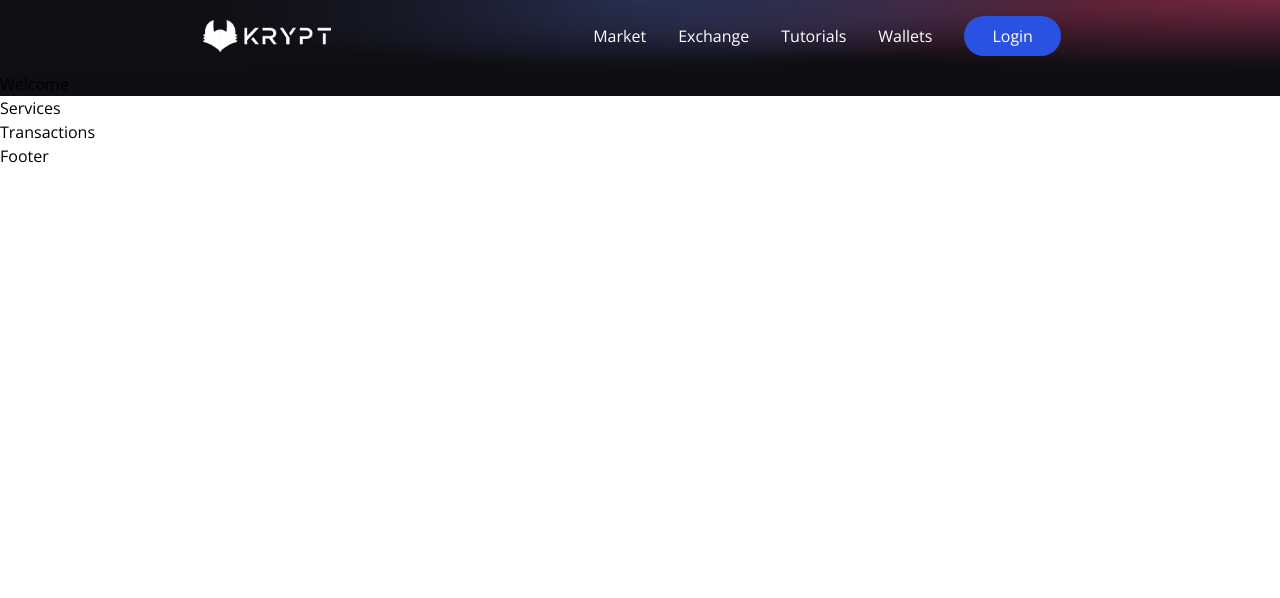
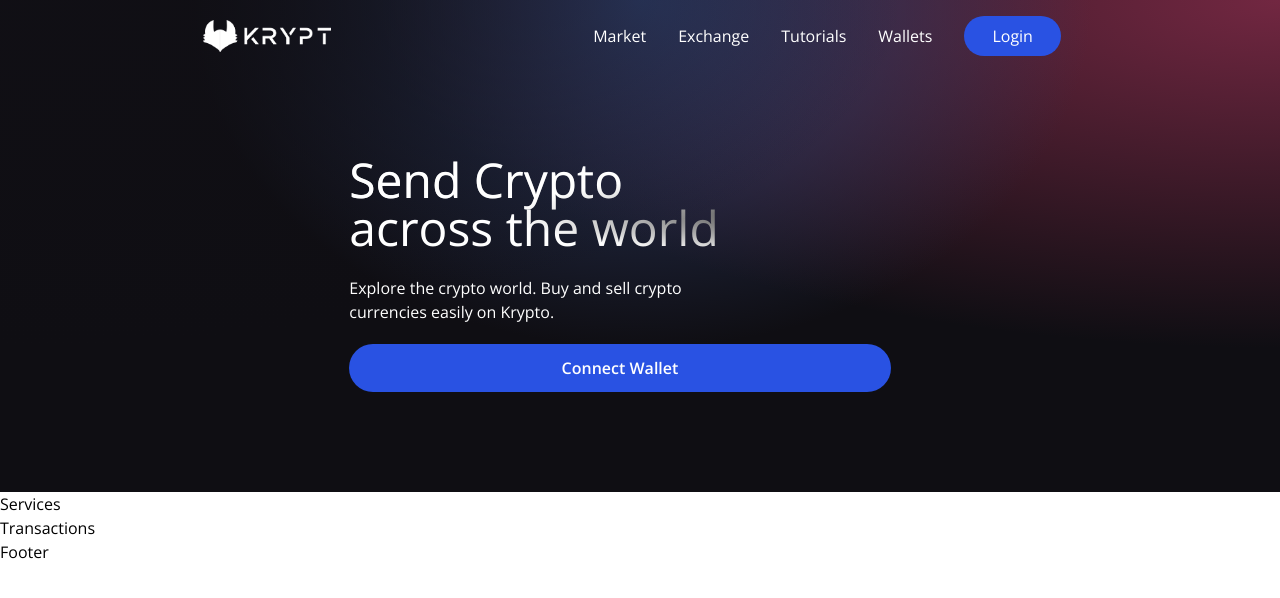
Before and after one commit to SunnyC0d3/krypt_web3, a React (Vite) app in the folder client/: page / in a window 1280 px wide. Shown: the top 598 px of the page. Built offline with nearby package versions, Linux system fonts and the light colour scheme.

Commit message:
starting to build welcome section

```diff
--- a/client/src/components/Welcome.jsx
+++ b/client/src/components/Welcome.jsx
@@ -1,6 +1,24 @@
+import { AiFillPlayCircle } from 'react-icons/ai';
+import { SiEthereum } from 'react-icons/si';
+import { BsInfoCircle } from 'react-icons/bs';
+
+import { Loader } from './';
+
 function Welcome() {
+    function connectWallet() {}
+
     return (
-        <h1>Welcome</h1>
+        <div className="flex w-full justify-center items-center">
+            <div className="flex md:flex-row flex-col items-start justify-between md:p-20 py-12 px-4">
+                <div className="flex flex-1 justify-start flex-col md:mr-10">
+                    <h1 className="text-3xl sm:text-5xl text-white text-gradient py-1">Send Crypto <br /> across the world</h1>
+                    <p className="text-left mt-5 text-white font-light md:w-9/12 w-11/12 text-base">Explore the crypto world. Buy and sell crypto currencies easily on Krypto.</p>
+                    <button type="button" onClick={connectWallet} className="flex flex-row justify-center items-center my-5 bg-[#2952e3] p-3 rounded-full cursor-pointer hover:bg-[#2546bd]">
+                        <p className="text-white text-base font-semibold">Connect Wallet</p>
+                    </button>
+                </div>
+            </div>
+        </div>
     );
 }
 
```
